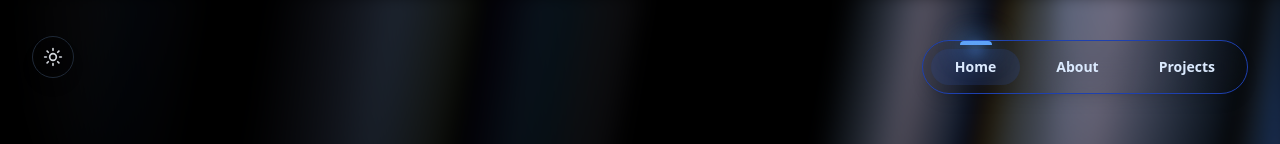
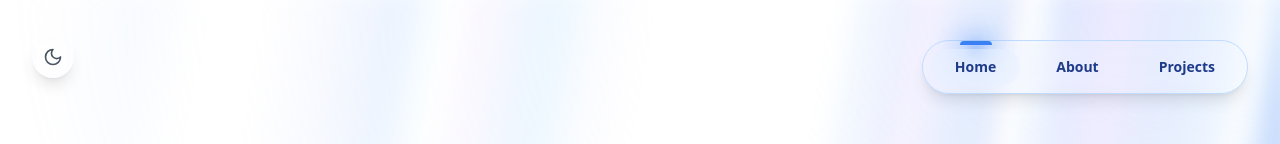
Before and after one commit to tushrahuja/portfolio, a React (Vite) app: page / in a window 1280 px wide. Shown: the top 144 px of the page. Built offline with nearby package versions, Linux system fonts and the light colour scheme.

Commit message:
theme default light

```diff
--- a/src/components/sections/Hero/Hero.jsx
+++ b/src/components/sections/Hero/Hero.jsx
@@ -42,10 +42,6 @@ const HeroSection = () => {
       element.scrollIntoView();
     }
   };
-
-  useEffect(() => {
-    document.documentElement.classList.add('dark');
-  }, []);
 
   return (
     <motion.div
--- a/src/components/ui/ThemeToggle.jsx
+++ b/src/components/ui/ThemeToggle.jsx
@@ -2,7 +2,7 @@ import React from "react";
 import { Sun, Moon } from "lucide-react";
 
 export function ThemeToggle() {
-  const [theme, setTheme] = React.useState("dark");
+  const [theme, setTheme] = React.useState("light");
 
   React.useEffect(() => {
     const root = window.document.documentElement;
--- a/src/index.css
+++ b/src/index.css
@@ -30,16 +30,6 @@ body {
     rgb(var(--background-start-rgb));
 }
 
-/* Add this to set the default theme to dark */
-html {
-  color-scheme: dark;
-  --background: 240 10% 3.9%;
-  --foreground: 0 0% 98%;
-  --muted: 240 3.7% 15.9%;
-  --primary: 0 0% 98%;
-  --border: 240 3.7% 15.9%;
-  --primary-foreground: 240 10% 3.9%;
-}
 
 @layer utilities {
   .aspect-4\/3 {
```
